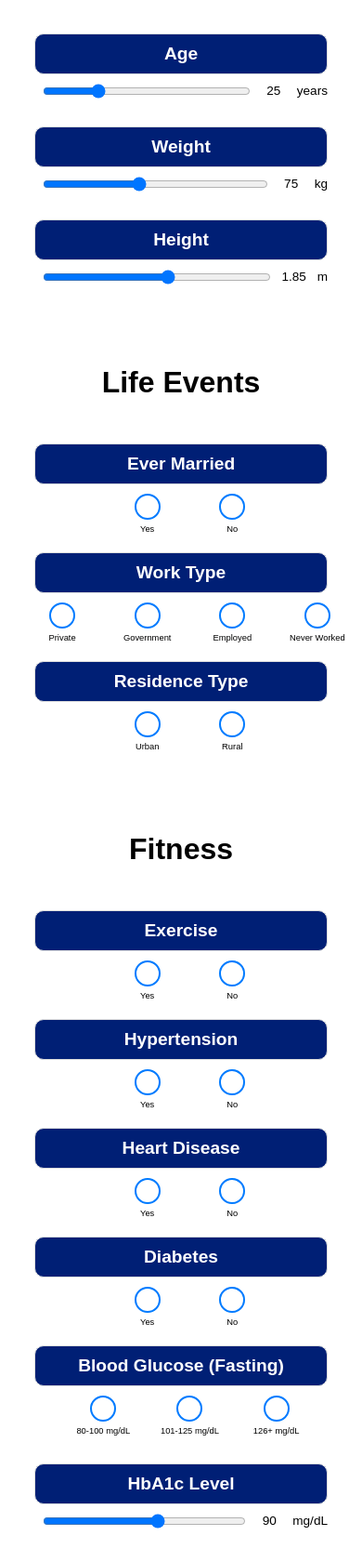
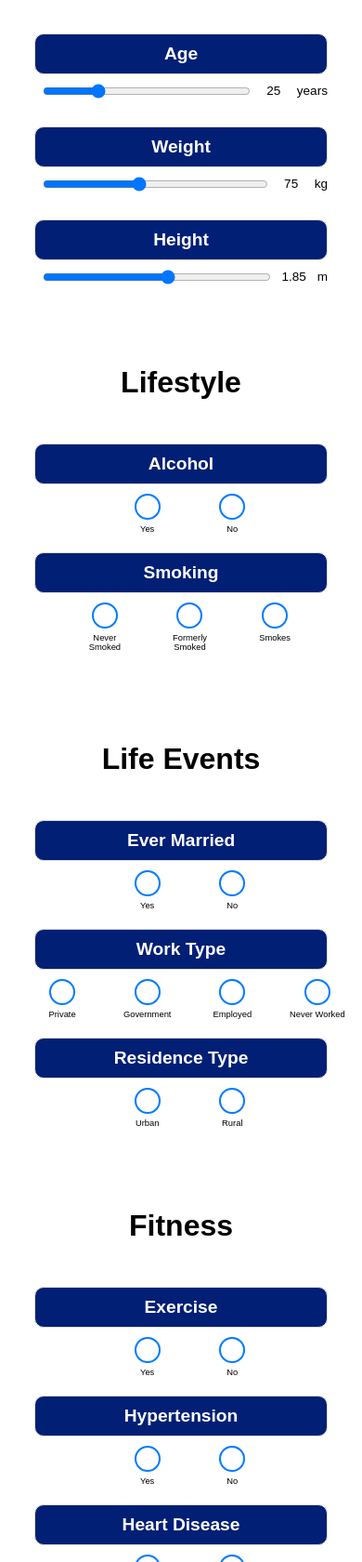
Before and after one commit to Kenfong0103/Well-AI, a Flask app: page / in a window 390 px wide. Shown: the part 767-2447 px from the top of the page at 93% size. Run offline with Flask 3, Linux system fonts and the light colour scheme; parts of the project's set-up code (start-up, migrations or seed data) failed here and were passed over.

Commit message:
update column

```diff
--- a/static/css/styles.css
+++ b/static/css/styles.css
@@ -13,9 +13,20 @@ body {
     height: 100vh;
 }
 
+.two-columns {
+    display: flex;
+    gap: 20px;
+    margin-bottom: 20px;
+}
+
+.column {
+    flex: 1;
+    width: 100%;
+}
+
 .container {
     width: 100%;
-    max-width: 750px;
+    max-width: 1500px;
     margin: auto;
 }
 
@@ -75,10 +86,17 @@ h3 {
     text-align: left; /* 使标题靠左对齐 */
     width: 100%; /* 确保宽度为100% */
     color: #ffffff; /* Dark gray text color */
+    display: flex;
+    justify-content: space-between;
+    align-items: center;
 }
 
-.titlesummary .spaced {
-    margin-right: 160px; /* Add margin between the spans */
+.spaced {
+    padding: 0 10px;
+}
+
+.titlesummary span {
+    white-space: nowrap;
 }
 
 .prediction-review {
@@ -86,10 +104,11 @@ h3 {
     grid-template-columns: 1fr 2fr 2fr 2fr;
     grid-template-rows: auto;
     gap: 10px;
-    padding: 20px;
+    padding: 10px;
     border: 1px solid rgb(255, 255, 255);
     border-radius: 10px;
     width: fit-content;
+    margin: 0 auto;
 }
 
 .summary-box {
@@ -99,7 +118,7 @@ h3 {
     justify-content: center;
     border: 1px solid rgb(255, 255, 255);
     border-radius: 5px;
-    padding: 10px;
+    padding: 15px;
     font-weight: bold;
     font-size: 0.85em;
     flex-direction: column; /* Stack items vertically */
@@ -260,7 +279,7 @@ button:hover {
 }
 
 /* 媒体查询 */
-@media (max-width: 650px) {
+@media (max-width: 970px) {
     .slider {
         width: 100%; /* Slider will expand to 100% width on small screens */
     }
@@ -299,6 +318,7 @@ button:hover {
     .prediction-review {
         grid-template-columns: 1fr;
         width: 100%; /* Make each cell take up full width */
+        margin: 0 auto;
     }
 
     .summary-box {
@@ -313,4 +333,31 @@ button:hover {
         height: auto; /* Allow height to adjust automatically */
     }
 
+    .two-columns {
+        flex-direction: column;  /* Stack columns vertically */
+        gap: 10px;              /* Reduce gap between elements */
+    }
+
+    .column {
+        width: 100%;            /* Full width on small screens */
+    }
+
+    /* Optional: Adjust other elements for better mobile display */
+    .container {
+        padding: 10px;
+        width: 100%;
+        min-width: auto;        /* Remove any minimum width constraints */
+    }
+
+    .window {
+        padding: 10px;
+        width: 100%;
+        min-width: auto;
+    }
+
+    .titlesummary {
+        flex-direction: column;
+        text-align: center;
+        gap: 10px;  /* Add space between stacked items */
+    }
 }
--- a/templates/index.html
+++ b/templates/index.html
@@ -9,6 +9,8 @@
 <body>
     <div class="container">
         <div class="window">
+            <div class="two-columns">
+                <div class="column">
                     <h1>Personal Info</h1>
                     <form method="POST" action="/predict">
                         <div class="personal-info">
@@ -71,6 +73,48 @@
                             </div>
                         </div>
 
+                        <h1>Lifestyle</h1>
+                        <div class="lifestyle">
+                            <div class="selection">
+                                <h2 class="title">Alcohol</h2>
+                                <div class="options">
+                                    <label>
+                                        <input type="radio" name="alcohol" value="Yes" required class="required-input" {% if request.form.get('alcohol') == 'Yes' %}checked{% endif %}>
+                                        <span class="circle"></span>
+                                        <span>Yes</span>
+                                    </label>
+                                    <label>
+                                        <input type="radio" name="alcohol" value="No" required class="required-input" {% if request.form.get('alcohol') == 'No' %}checked{% endif %}>
+                                        <span class="circle"></span>
+                                        <span>No</span>
+                                    </label>
+                                </div>
+                            </div>
+
+                            <div class="selection">
+                                <h2 class="title">Smoking</h2>
+                                <div class="options">
+                                    <label>
+                                        <input type="radio" name="smoking" value="Never smoked" required class="required-input" {% if request.form.get('smoking') == 'Never smoked' %}checked{% endif %}>
+                                        <span class="circle"></span>
+                                        <span>Never<br>Smoked</span>
+                                    </label>
+                                    <label>
+                                        <input type="radio" name="smoking" value="Formerly smoked" required class="required-input" {% if request.form.get('smoking') == 'Formerly smoked' %}checked{% endif %}>
+                                        <span class="circle"></span>
+                                        <span>Formerly<br>Smoked</span>
+                                    </label>
+                                    <label>
+                                        <input type="radio" name="smoking" value="Smokes" required class="required-input" {% if request.form.get('smoking') == 'Smokes' %}checked{% endif %}>
+                                        <span class="circle"></span>
+                                        <span>Smokes</span>
+                                    </label>
+                                </div>
+                            </div>
+                        </div>
+                </div>
+
+                <div class="column">
                         <h1>Life Events</h1>
                         <div class="life-events">
                             <div class="selection">
```
Also changed, not shown: other parts of templates/index.html (+0 -38 lines). Lines whose indentation alone changed are shown as unchanged.
